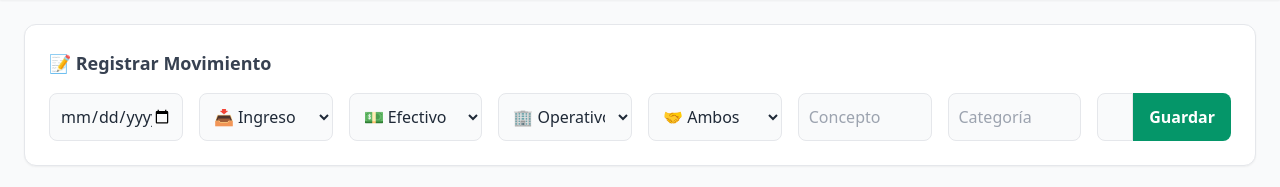
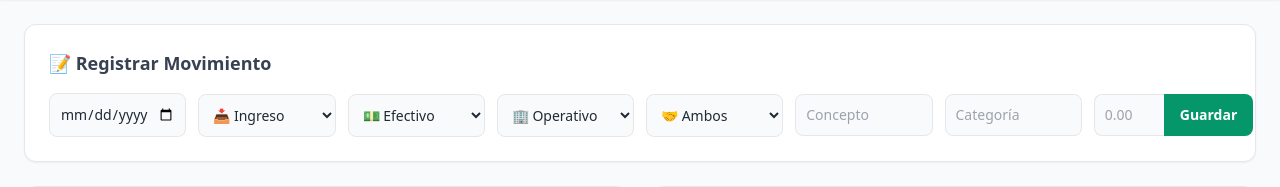
Before and after one commit to xlink1729-cloud/Caja-clinica, a FastAPI app: page / in a window 1280 px wide. Shown: the part 81-268 px from the top of the page. Run offline with FastAPI, Linux system fonts and the light colour scheme; the visitor is signed in with stand-in values (Sample User, id 1); data that the repository does not hold is empty; some libraries are stand-ins or nearby versions.

Commit message:
Update control_caja.html

```diff
--- a/templates/control_caja.html
+++ b/templates/control_caja.html
@@ -21,32 +21,38 @@
         <!-- Registrar Movimiento -->
         <section class="bg-white p-6 rounded-xl shadow-sm border border-gray-200">
             <h2 class="text-lg font-semibold mb-4 text-gray-700">📝 Registrar Movimiento</h2>
-            <form action="/guardar-movimiento" method="POST" class="grid grid-cols-1 md:grid-cols-8 gap-4">
-                <input type="date" name="fecha" required class="w-full p-2.5 border rounded-lg bg-gray-50">
-                <select name="tipo" class="w-full p-2.5 border rounded-lg bg-gray-50">
+            <form action="/guardar-movimiento" method="POST" class="grid grid-cols-1 sm:grid-cols-2 md:grid-cols-4 lg:grid-cols-8 gap-3 items-center">
+                <input type="date" name="fecha" required class="w-full p-2.5 border rounded-lg bg-gray-50 text-sm">
+
+                <select name="tipo" class="w-full p-2.5 border rounded-lg bg-gray-50 text-sm">
                     <option value="INGRESO">📥 Ingreso</option>
                     <option value="EGRESO">📤 Egreso</option>
                 </select>
-                <select name="metodo" class="w-full p-2.5 border rounded-lg bg-gray-50">
+
+                <select name="metodo" class="w-full p-2.5 border rounded-lg bg-gray-50 text-sm">
                     <option value="EFECTIVO">💵 Efectivo</option>
                     <option value="TRANSFERENCIA">📱 Transferencia</option>
                     <option value="DEBITO">💳 Débito</option>
                     <option value="CREDITO">💳 Crédito</option>
                 </select>
-                <select name="tipo_gasto" class="w-full p-2.5 border rounded-lg bg-gray-50">
+
+                <select name="tipo_gasto" class="w-full p-2.5 border rounded-lg bg-gray-50 text-sm">
                     <option value="OPERATIVO">🏢 Operativo</option>
                     <option value="INVERSION">🏗️ Inversión/Deuda</option>
                 </select>
-                <select name="socio" class="w-full p-2.5 border rounded-lg bg-gray-50">
+
+                <select name="socio" class="w-full p-2.5 border rounded-lg bg-gray-50 text-sm">
                     <option value="AMBOS">🤝 Ambos</option>
                     <option value="NOVIA">👤 Paola</option>
                     <option value="COMPAÑERO">👤 Jorge</option>
                 </select>
-                <input type="text" name="concepto" required placeholder="Concepto" class="w-full p-2.5 border rounded-lg bg-gray-50">
-                <input type="text" name="categoria" required placeholder="Categoría" class="w-full p-2.5 border rounded-lg bg-gray-50">
-                <div class="flex">
-                    <input type="number" step="0.01" name="monto" required placeholder="0.00" class="w-full p-2.5 border rounded-l-lg bg-gray-50">
-                    <button type="submit" class="bg-emerald-600 text-white font-bold px-4 rounded-r-lg">Guardar</button>
+
+                <input type="text" name="concepto" required placeholder="Concepto" class="w-full p-2.5 border rounded-lg bg-gray-50 text-sm">
+                <input type="text" name="categoria" required placeholder="Categoría" class="w-full p-2.5 border rounded-lg bg-gray-50 text-sm">
+
+                <div class="flex w-full min-w-[140px]">
+                    <input type="number" step="0.01" name="monto" required placeholder="0.00" class="w-full min-w-[70px] p-2.5 border border-r-0 rounded-l-lg bg-gray-50 text-sm outline-none">
+                    <button type="submit" class="bg-emerald-600 hover:bg-emerald-700 text-white font-bold px-4 rounded-r-lg text-sm transition">Guardar</button>
                 </div>
             </form>
         </section>
```
